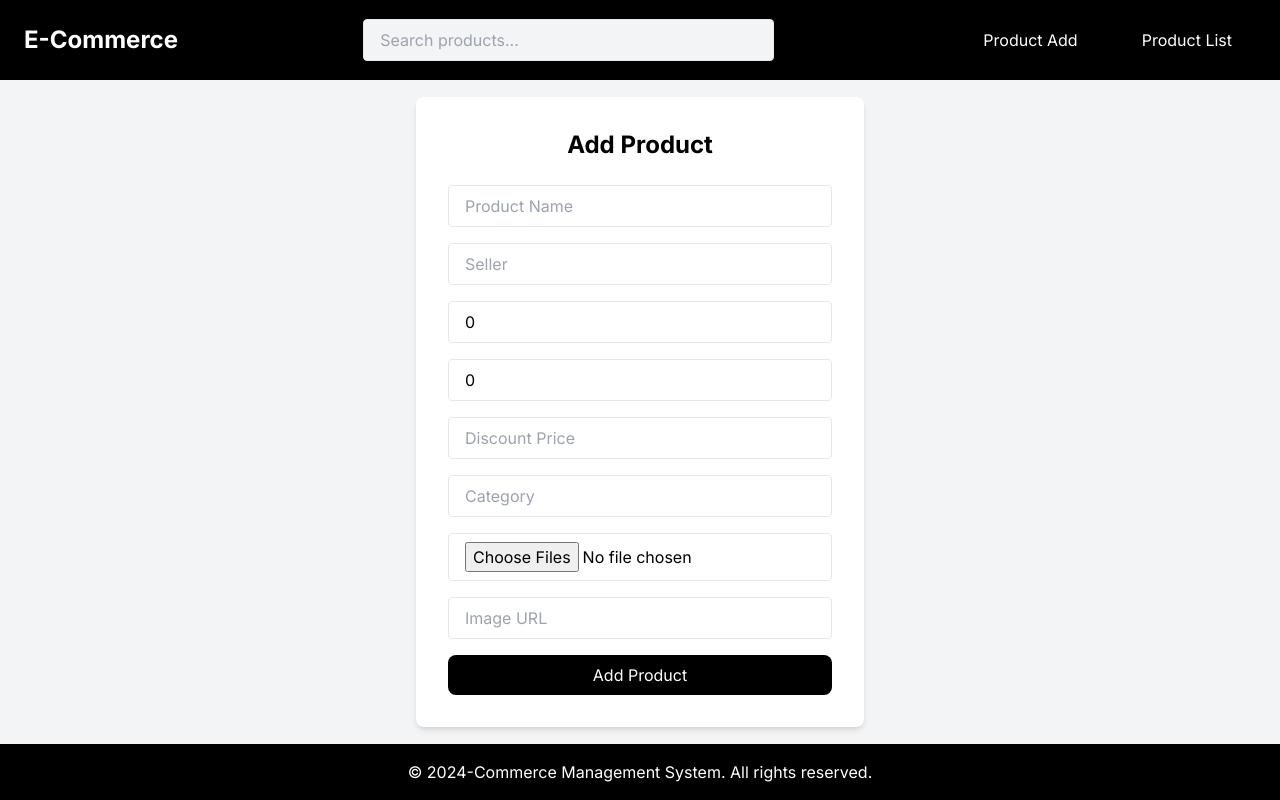
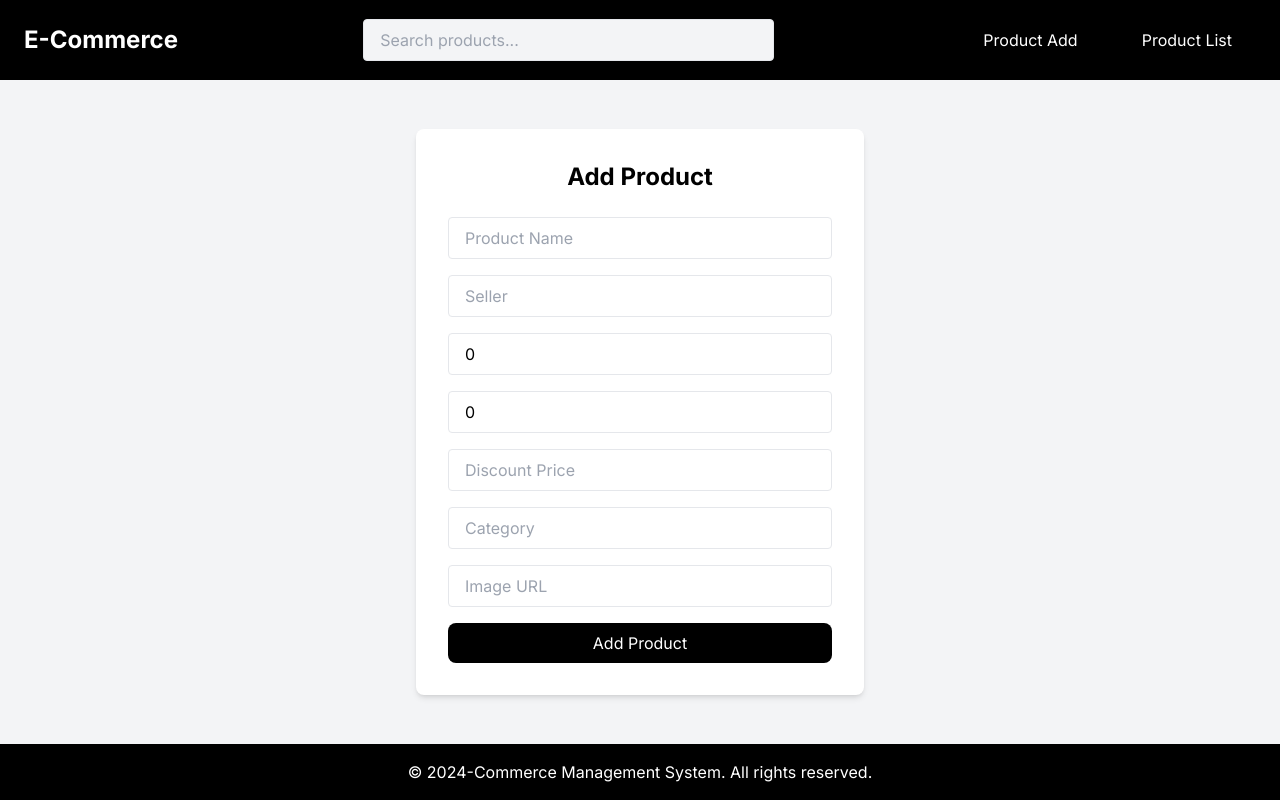
Before and after one commit to Efef-e/intern-e-commerce-management-system, a Next.js app in the folder intern-tasking/: page /productadd in a window 1280 px wide. Built offline with nearby package versions, Linux system fonts and the light colour scheme.

Commit message:
productadd page image file removed

```diff
--- a/intern-tasking/src/app/productadd/page.tsx
+++ b/intern-tasking/src/app/productadd/page.tsx
@@ -13,7 +13,6 @@ interface Product {
   price: number;
   discountPrice?: number;
   category: string;
-  images: File[];
   imageURL: string;
 }
 
@@ -26,7 +25,6 @@ export default function AddProduct() {
     price: 0,
     discountPrice: 0,
     category: "",
-    images: [],
     imageURL: "",
   });
 
@@ -37,17 +35,6 @@ export default function AddProduct() {
     setProduct((prevProduct) => ({
       ...prevProduct,
       [name]: type === "checkbox" ? checked : value,
-    }));
-  };
-
-  const handleImageChange = (
-    e: React.ChangeEvent<HTMLInputElement>
-  ) => {
-    const files = e.target.files;
-    const fileArray = files ? Array.from(files) : [];
-    setProduct((prevProduct) => ({
-      ...prevProduct,
-      images: fileArray,
     }));
   };
 
@@ -78,7 +65,6 @@ export default function AddProduct() {
           price: 0,
           discountPrice: 0,
           category: "",
-          images: [],
           imageURL: "",
         });
       } catch (error) {
@@ -174,14 +160,6 @@ export default function AddProduct() {
             />
 
             <input
-              type="file"
-              name="images"
-              onChange={handleImageChange}
-              multiple
-              className="w-full px-4 py-2 border rounded text-black"
-            />
-
-            <input
               type="text"
               name="imageURL"
               value={product.imageURL}
```
